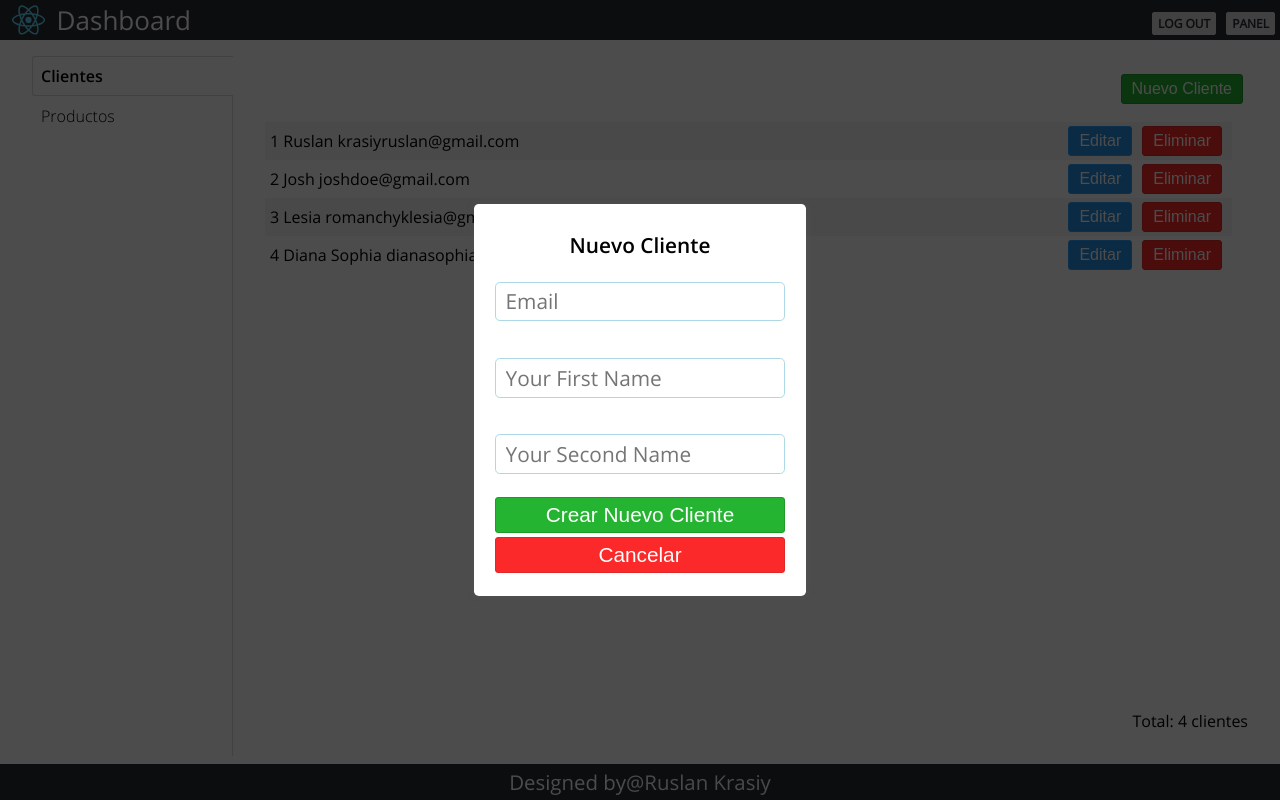
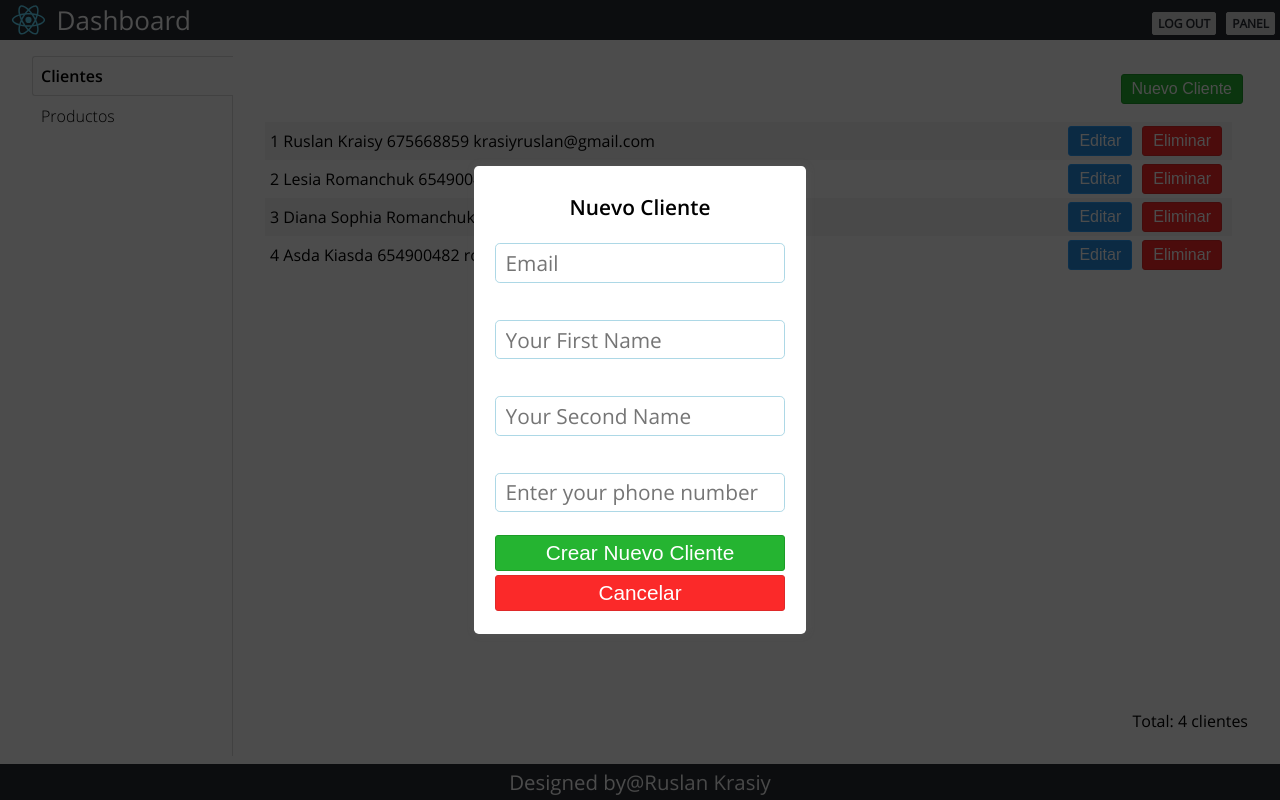
Before and after one commit to rkrasiy/rk_practica, a React app: page /dashboard in a window 1280 px wide. Both pictures are taken after a click on the button "Nuevo Cliente". Built offline with nearby package versions, Linux system fonts and the light colour scheme; data requests are answered from the project's data file.

Commit message:
form add new client

```diff
--- a/src/components/Client/Client.js
+++ b/src/components/Client/Client.js
@@ -3,10 +3,9 @@ import Button from "../../components/Button/Button";
 import "./Client.css";
 
 const Client = (props) => {
-
   return (
     <div className="Client">
-    <div className="client-view">{props.number} {props.name} {props.email}</div>
+    <div className="client-view">{props.number} {props.name} {props.last_name} {props.phone} {props.email}</div>
     <div className="controls">
       <Button classes="blue" clicked={props.clickedEdit}>Editar</Button>
       <Button classes="red" clicked={props.clickedRemove}>Eliminar</Button>
--- a/src/containers/Clients/Clients.js
+++ b/src/containers/Clients/Clients.js
@@ -50,9 +50,29 @@ class Clients extends Component {
         valid: false,
         touched: false,
       },
+      phone_number: {
+        elementType: "input",
+        elementConfig: {
+          type: "number",
+          placeholder: "Enter your phone number",
+        },
+        value: "",
+        validation: {
+          required: true,
+          minLength: 9,
+          maxLength: 9,
+          isNumber: true
+        },
+        valid: false,
+        touched: false,
+      },
     },
     formIsValid: false,
+    formTitle: "Nuevo Cliente",
+    formBtn: "Crear Nuevo Cliente",
+    personId: null
   };
+
   componentDidMount = () => {
     fetch("http://localhost:3030/clients")
       .then((response) => {
@@ -66,9 +86,36 @@ class Clients extends Component {
       });
   };
 
-  openModalHandler = () => {
+  openModalHandler = (event, id) => {
+    let formData = {...this.state.controls}
+    let title = "Nuevo Cliente"
+    let btn = "Crear Nuevo Cliente"
+    if(!!id){
+      let persons = [ ...this.state.clientes];
+      let personIndex = persons.findIndex((person) => person.id === id);
+      let person = {...persons[personIndex]};
+
+      for(let key in person){
+         if(!!formData[key]){
+          formData[key].value = person[key]
+        }
+      }
+      title = "Editar: " + person.name
+      btn = "Editar"
+    }else{
+      for(let key in formData){
+        formData[key].value = ""
+      }
+    }
+
     let openModal = this.state.openModal;
-    this.setState({ openModal: !openModal });
+    this.setState({
+      openModal: !openModal,
+      controls: formData,
+      formBtn: btn,
+      formTitle: title,
+      personId: id
+    });
   };
 
   closeModalHandler = () => {
@@ -90,29 +137,55 @@ class Clients extends Component {
         const pattern = /^[a-zA-Z0-9.!#$%&'*+/=?^_`{|}~-]+@[a-zA-Z0-9-]+(?:\.[a-zA-Z0-9-]+)*$/
         isValid = pattern.test(value) && isValid
     }
+    if(rules.isNumber){
+      isValid = !isNaN(rules.isNumber)  && isValid
+    }
 
     return isValid
-}
-  addNewClientHandler = (event) => {
+  }
+
+  addNewClientHandler = (event, id) => {
     event.preventDefault();
-    let formData = []
-    for(let formElement in this.state.controls){
-        formData[formElement] = this.state.controls[formElement]
+    let formData = [];
+    let url = "http://localhost:3030/clients";
+    let method = "POST";
+    let formIsValid = true;
+    const controls = {...this.state.controls}
+    if(!!id){
+      url += "/" + id
+      method = "PUT"
+    }
+
+    for(let formElement in controls){
+      if(controls[formElement].validation.required && formIsValid){
+        formIsValid = this.checkValidaty(controls[formElement].value, controls[formElement].validation)
+        if(formIsValid)
+          formData[formElement] = controls[formElement]
+      }else{
+        formIsValid = false
+        controls[formElement].touched = true
+      }
+
+    }
+    if(!formIsValid){
+      return this.setState({formIsValid: formIsValid, controls: controls})
     }
 
     const order = {
         userData: formData
     }
+
     let persons = [...this.state.clientes];
 
     let newPerson = {
       name: order.userData.name.value,
       last_name:  order.userData.last_name.value,
       email:  order.userData.email.value,
+      phone_number: order.userData.phone_number.value
     };
 
-    fetch("http://localhost:3030/clients", {
-      method: "POST",
+    fetch(url, {
+      method: method,
       headers: {
         "Content-type": "application/json; charset=UTF-8", // Indicates the content
       },
@@ -120,14 +193,15 @@ class Clients extends Component {
     })
       .then((response) => response.json())
       .then((data) => {
-        persons.push(data);
+        let index = persons.findIndex( person => person.id === data.id)
+        if(index !== -1){
+          persons[index] = data
+        }else{
+          persons.push(data);
+        }
         this.setState({ clientes: persons,openModal: false });
       })
       .catch((err) => console.log(err));
-  };
-
-  editClientHandler = (id) => {
-    console.log("edit", id);
   };
 
   removeClientHadler = (id) => {
@@ -144,8 +218,10 @@ class Clients extends Component {
           this.setState({ clientes: persons });
         }
       })
+
       .catch((err) => console.log(err));
   };
+
   inputChangedHandler = (event, controlName) => {
     const updateControls = {
         ...this.state.controls,
@@ -157,11 +233,12 @@ class Clients extends Component {
         }
     }
     this.setState({controls: updateControls})
-}
+  }
   render() {
     let persons = "";
     let itemsCount = 0;
     let modal = "";
+    let personId = this.state.personId
     if (this.state.clientes) {
       itemsCount = "Total: " + this.state.clientes.length + " clientes";
       persons = this.state.clientes.map((person, index) => (
@@ -169,8 +246,10 @@ class Clients extends Component {
           number={index + 1}
           key={person.id}
           name={person.name}
+          last_name={person.last_name}
           email={person.email}
-          clickedEdit={this.editClientHandler.bind(this, person.id)}
+          phone={person.phone_number}
+          clickedEdit={(event) =>this.openModalHandler(event, person.id)}
           clickedRemove={this.removeClientHadler.bind(this, person.id)}
         />
       ));
@@ -197,14 +276,14 @@ class Clients extends Component {
           changed={(event) => this.inputChangedHandler(event, formElement.id)}
         />
       ));
-
+      const formError = this.state.errorMessage
       modal = (
         <div className="modal">
-          <form onSubmit={(event) => this.addNewClientHandler(event)}>
-            <h4 className="title">Nuevo Cliente</h4>
+          <form onSubmit={(event) => this.addNewClientHandler(event, personId)}>
+            <h4 className="title">{this.state.formTitle}</h4>
             {form}
             <Button btnType="Success" classes="green fullwidth">
-              Crear Nuevo Cliente
+              {this.state.formBtn}
             </Button>
             <Button btnType="Dismiss" classes="red fullwidth" clicked={this.closeModalHandler}>
               Cancelar
@@ -217,7 +296,7 @@ class Clients extends Component {
     return (
       <div className="Clients">
         <div className="row right">
-          <Button classes="green" clicked={this.openModalHandler}>
+          <Button classes="green" clicked={(event) =>this.openModalHandler(event)}>
             Nuevo Cliente
           </Button>
         </div>
--- a/src/data/db.json
+++ b/src/data/db.json
@@ -1,28 +1,32 @@
 {
   "clients": [
     {
-      "id": 1,
       "name": "Ruslan",
-      "last_name": "Krasiy",
-      "email": "krasiyruslan@gmail.com"
-    },
-    {
-      "id": 2,
-      "name": "Josh",
-      "last_name": "Doe",
-      "email": "joshdoe@gmail.com"
+      "last_name": "Kraisy",
+      "email": "krasiyruslan@gmail.com",
+      "phone_number": "675668859",
+      "id": 1
     },
     {
       "name": "Lesia",
       "last_name": "Romanchuk",
       "email": "romanchyklesia@gmail.com",
-      "id": 11
+      "phone_number": "654900482",
+      "id": 2
     },
     {
       "name": "Diana Sophia",
       "last_name": "Romanchuk Krasiy",
       "email": "dianasophia@gmail.com",
-      "id": 12
+      "phone_number": "723761612",
+      "id": 3
+    },
+    {
+      "name": "Asda",
+      "last_name": "Kiasda",
+      "email": "romanchyklesia@gmail.com",
+      "phone_number": "654900482",
+      "id": 4
     }
   ],
   "products": [
```
Also changed, not shown: 1 other file (tests, documents, lock files or other folders).
